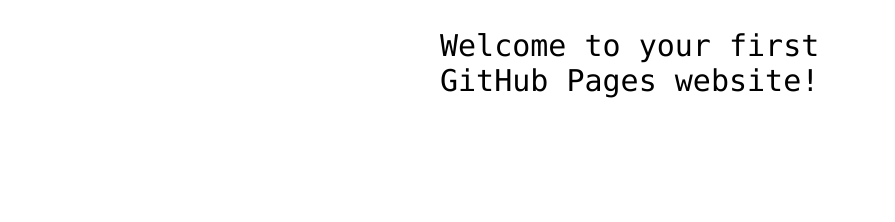
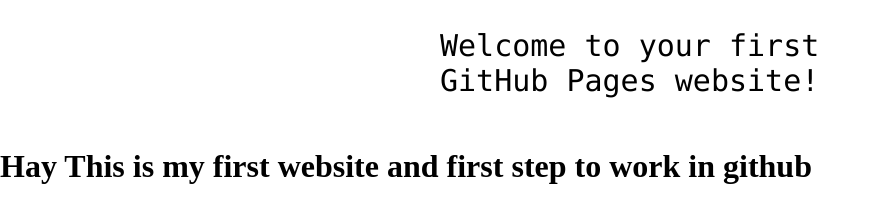
Before and after one commit to amit-lab/hello-world, a plain HTML site: page index.html in a window 1280 px wide. Shown: the part 360-582 px from the top of the page, without its empty margins (0-895 px from the left). Drawn offline with Linux system fonts and the light colour scheme.

Commit message:
Update index.html

```diff
--- a/index.html
+++ b/index.html
@@ -13,6 +13,6 @@
 
 <!-- Change this code here by copy and pasting your template on line 15 -->
 <p>Welcome to your first GitHub Pages website!</p>
-
+  <h1>Hay This is my first website and first step to work in github</h1>
 </body>
 </html>
```
